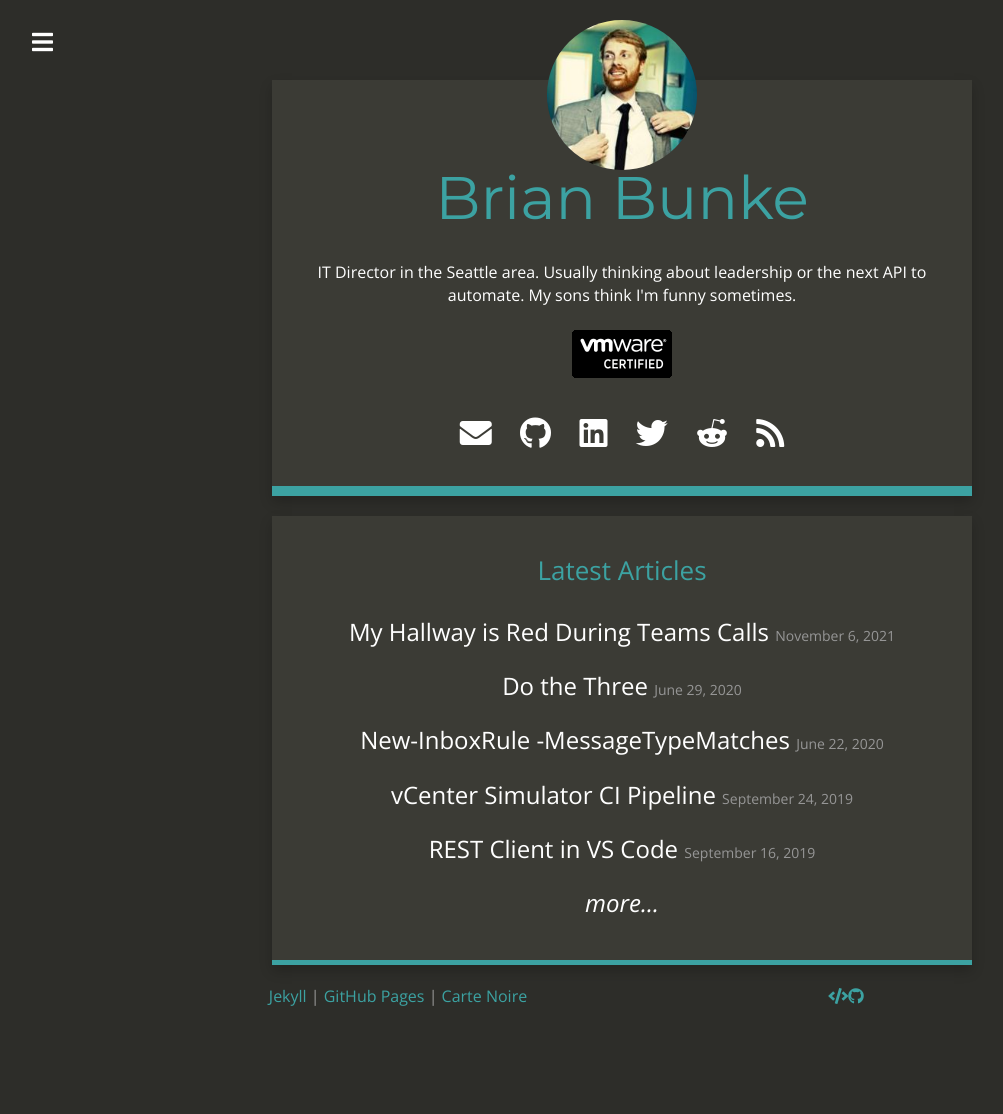
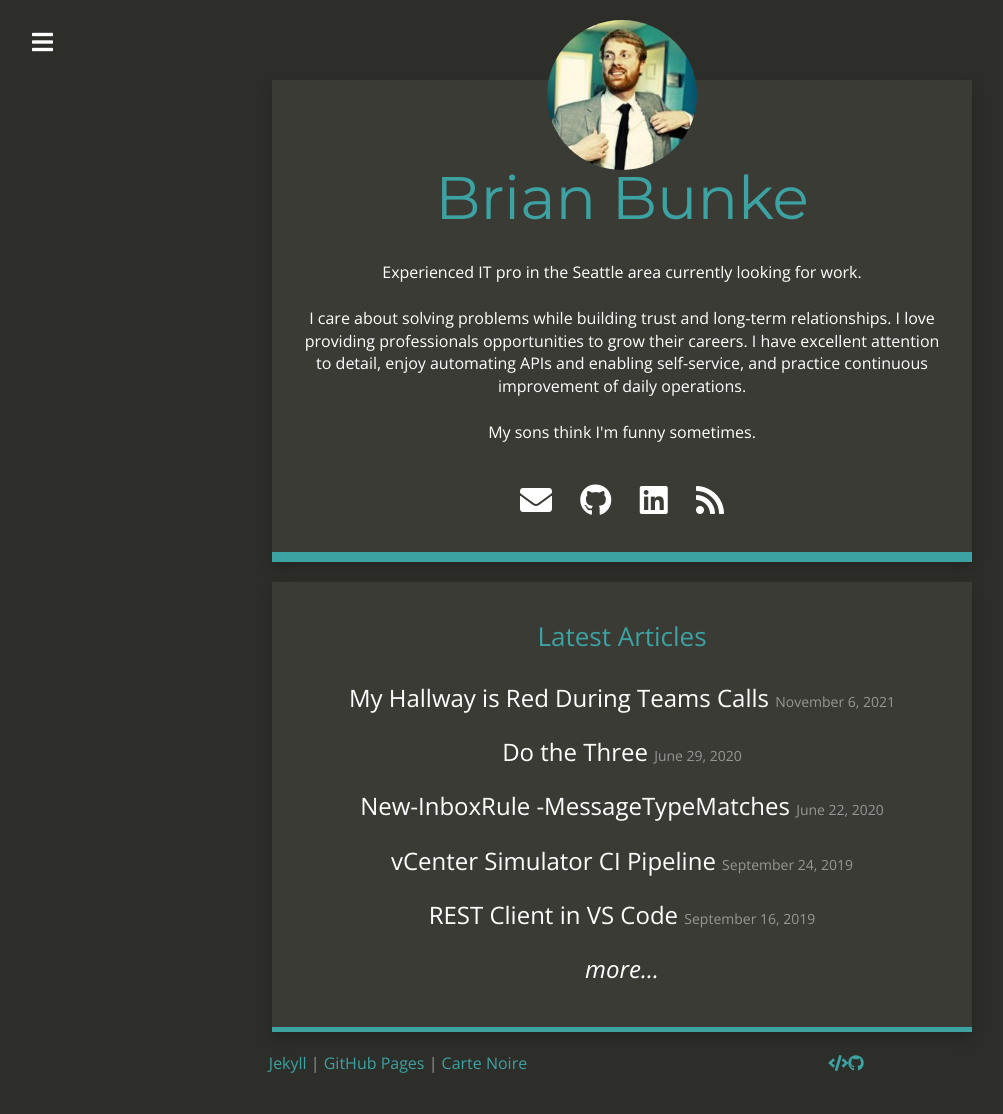
Before and after one commit to brianbunke/brianbunke.github.io, a Jekyll site: the page built from index.html, in a window 1280 px wide. Shown: the whole page, without its empty margins (18-1021 px from the left). Built offline with Jekyll 4.4.1, drawn with Linux system fonts in a browser that asks for light colours; nearby versions of some CDN libraries; before the commit the page ends 1048 px from its top, so only the background shows below that.

```diff
--- a/_config.yml
+++ b/_config.yml
@@ -4,19 +4,21 @@ email: me@brianbunke.com
 description: "...And You Will Know Me by the Trail of Documentation"
 baseurl: ""
 url: "https://brianbunke.github.io"
-title_description: "IT Director in the Seattle area. Usually thinking about leadership or the next API to automate. My sons think I'm funny sometimes.
+title_description: "Experienced IT pro in the Seattle area currently looking for work.
 <br><br>
-<a href=\"https://www.certmetrics.com/vmware/public/transcript.aspx?transcript=475K7SWC2N41QLWF\"><img src=\"/images/vcert.png\"></a>"
+I care about solving problems while building trust and long-term relationships. I love providing professionals opportunities to grow their careers. I have excellent attention to detail, enjoy automating APIs and enabling self-service, and practice continuous improvement of daily operations.
+<br><br>
+My sons think I'm funny sometimes."
 title_image: "/images/brian.jpg"
 google_analytics: "G-BC0TCFHG9Q"
 github_repository: https://github.com/brianbunke/brianbunke.github.io
 post_limit: 5
 
 # Social usernames/URLs
-twitter_username: brianbunke
 github_username:  brianbunke
-reddit_username:  brianbunke
 linkedin_link:    brianbunke
+twitter_username:
+reddit_username:
 instagram_username:
 google_plus_link:
 stackoverflow_link:
--- a/_includes/header.html
+++ b/_includes/header.html
@@ -9,8 +9,6 @@
     </ul>
 
     {% include social_links.html %}
-    <br>
-    <a href="https://www.certmetrics.com/vmware/public/transcript.aspx?transcript=475K7SWC2N41QLWF"><img src="/images/vcert.png"></a>
   </div>
 </nav>
 <div class="menu-button" href="#menu"><i class="fa fa-bars"></i></div>
```
Also changed, not shown: images/vcert.png (deleted).
